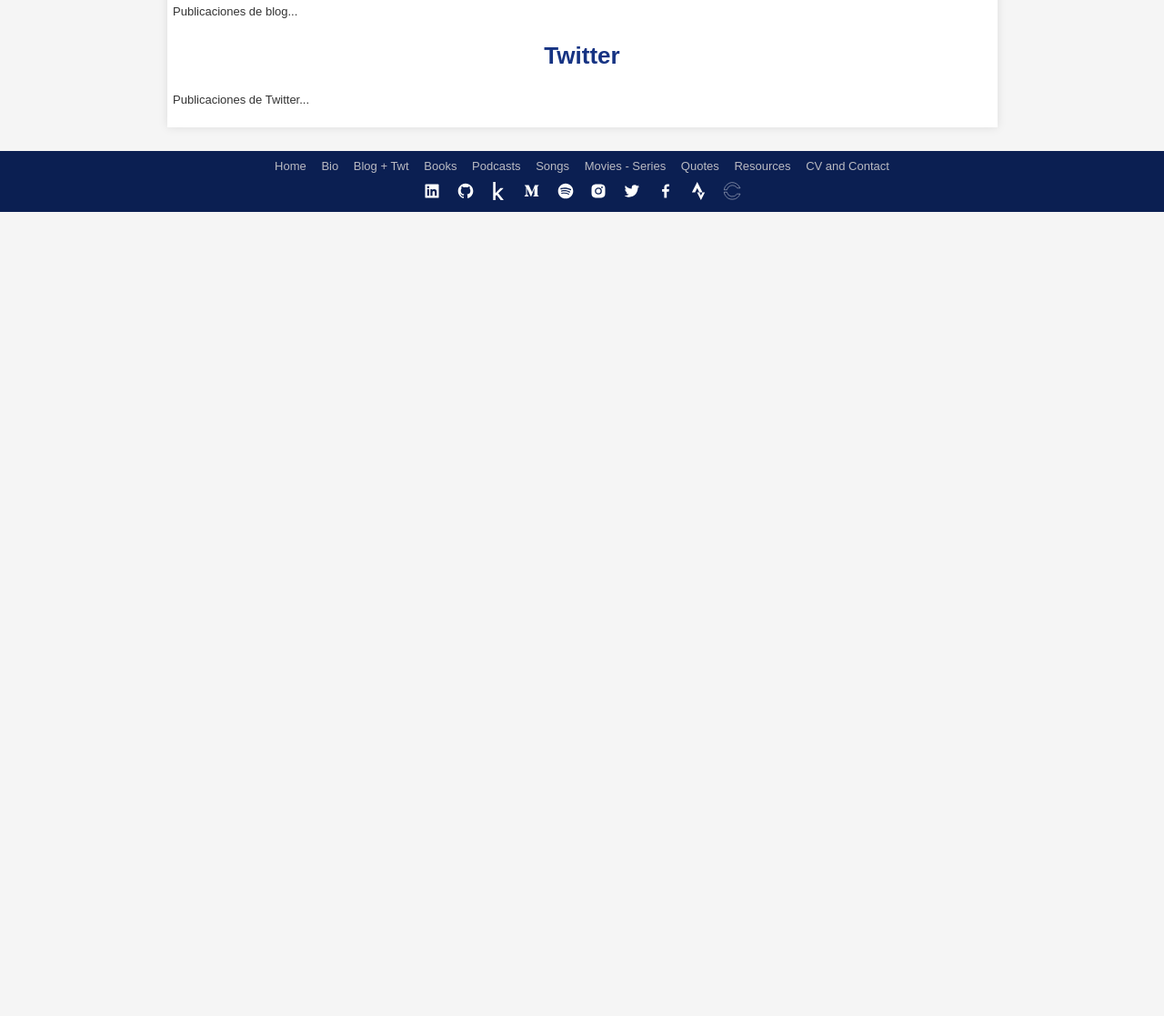
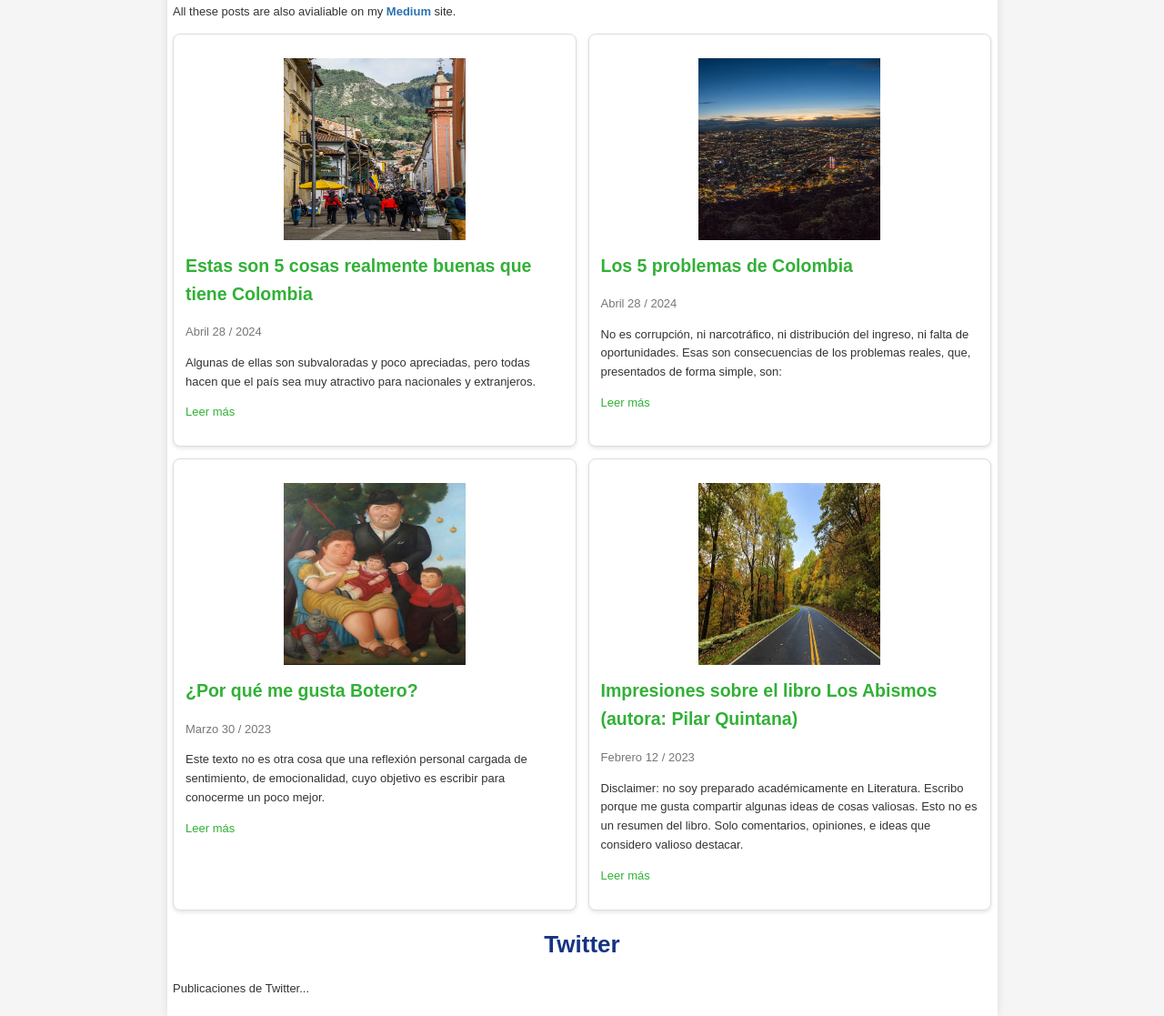
Before and after one commit to jnserna/jnserna.github.io, a plain HTML site: page blog-twt.html in a window 1280 px wide. Shown: the part 140-1257 px from the top of the page at 91% size. Before the commit the page ends 800 px from the top, so only its background shows below. Drawn offline with Linux system fonts and the light colour scheme.

Commit message:
Montar pag Post
Montar pag Post. Se configuró el formato de los elementos Article.

```diff
--- a/blog-twt.html
+++ b/blog-twt.html
@@ -31,7 +31,51 @@
         <section class="blog-twt">
             <div class="blog">
                 <h1>Blog</h1>
-                <p>Publicaciones de blog...</p>
+                <p>All these posts are also avialiable on my <a href="https://medium.com/@jn.serna"><strong>Medium</strong></a> site.</p>
+                <section class="posts">
+                    <article class="post">
+                        <center><img src="images/img_blog1.jpg" alt="Calle de ciudad colombiana"></center>
+                        <div class="post-content">
+                            <h2><a href="https://medium.com/@jn.serna/estas-son-5-cosas-realmente-buenas-que-tiene-colombia-68fc3e8dc619">Estas son 5 cosas realmente buenas que tiene Colombia</a></h2>
+                            <time datetime="Abril 28 / 2024">Abril 28 / 2024</time>
+                            <p>Algunas de ellas son subvaloradas y poco apreciadas, pero todas hacen que el país sea muy atractivo para nacionales y extranjeros.</p>
+                            <p><a href="https://medium.com/@jn.serna/estas-son-5-cosas-realmente-buenas-que-tiene-colombia-68fc3e8dc619" class="read-more">Leer más</a></p>
+                        </div>
+                    </article>
+                    <article class="post">
+                        <center><img src="images/img_blog2.jpg" alt="Anochecer en Bogotá"></center>
+                        <div class="post-content">
+                            <h2><a href="https://medium.com/@jn.serna/los-5-problemas-de-colombia-300b1b26d510">Los 5 problemas de Colombia</a></h2>
+                            <time datetime="Abril 28 / 2024">Abril 28 / 2024</time>
+                            <p>No es corrupción, ni narcotráfico, ni distribución del ingreso, ni falta de oportunidades. Esas son consecuencias de los problemas reales, que, presentados de forma simple, son:</p>
+                            <p><a href="https://medium.com/@jn.serna/los-5-problemas-de-colombia-300b1b26d510" class="read-more">Leer más</a></p>
+                        </div>
+                    </article>
+
+                    <article class="post">
+                        <center><img src="images/img_blog3.jpg" alt="Obra de Fernando Botero - Una familia"></center>
+                        <div class="post-content">
+                            <h2><a href="https://medium.com/@jn.serna/por-qué-me-gusta-botero-fcb0ed32891d">¿Por qué me gusta Botero?</a></h2>
+                            <time datetime="Marzo 30 / 2023">Marzo 30 / 2023</time>
+                            <p>Este texto no es otra cosa que una reflexión personal cargada de sentimiento, de emocionalidad, cuyo objetivo es escribir para conocerme un poco mejor.</p>
+                            <p><a href="https://medium.com/@jn.serna/por-qué-me-gusta-botero-fcb0ed32891d" class="read-more">Leer más</a></p>
+                        </div>
+                    </article>
+
+                    <article class="post">
+                        <center><img src="images/img_blog4.jpg" alt="Carretera con árboles"></center>
+                        <div class="post-content">
+                            <h2><a href="https://medium.com/@jn.serna/impresiones-sobre-el-libro-los-abismos-autora-pilar-quintana-aa9b74374a34">Impresiones sobre el libro Los Abismos (autora: Pilar Quintana)</a></h2>
+                            <time datetime="Febrero 12 / 2023">Febrero 12 / 2023</time>
+                            <p>Disclaimer: no soy preparado académicamente en Literatura. Escribo porque me gusta compartir algunas ideas de cosas valiosas. Esto no es un resumen del libro. Solo comentarios, opiniones, e ideas que considero valioso destacar.</p>
+                            <p><a href="https://medium.com/@jn.serna/impresiones-sobre-el-libro-los-abismos-autora-pilar-quintana-aa9b74374a34" class="read-more">Leer más</a></p>
+                        </div>
+                    </article>
+                </section>
+
+
+
+
             </div>
             <div class="twitter">
                 <h1>Twitter</h1>
--- a/css/estilos.css
+++ b/css/estilos.css
@@ -100,6 +100,47 @@
     display: block;
     margin: auto;
 }
+
+/* Estilo para Blog */
+.posts {
+    display: grid;
+    grid-template-columns: repeat(auto-fill, minmax(300px, 1fr));
+    gap: 1em;
+}
+
+.post {
+    background: white;
+    border: 1px solid #ddd;
+    border-radius: 8px;
+    padding: 1em;
+    box-shadow: 0 2px 4px rgba(0, 0, 0, 0.1);
+}
+
+.post img {
+    width: 200px;
+    height: 200px;
+}
+
+.post h2 {
+    margin-top: 0;
+}
+
+.post time {
+    display: block;
+    color: #777;
+    margin-bottom: 0.5em;
+}
+
+.post a {
+    text-decoration: none;
+    color: #32b037;
+}
+
+.post a:hover {
+    text-decoration: underline;
+}
+
+
 /* Estilo para el CV y Contacto */
 .cv-contact {
     flex: 1;
```
Also changed, not shown: images/img_blog1.jpg (added), images/img_blog2.jpg (added), images/img_blog3.JPG (added), images/img_blog4.JPG (added).
